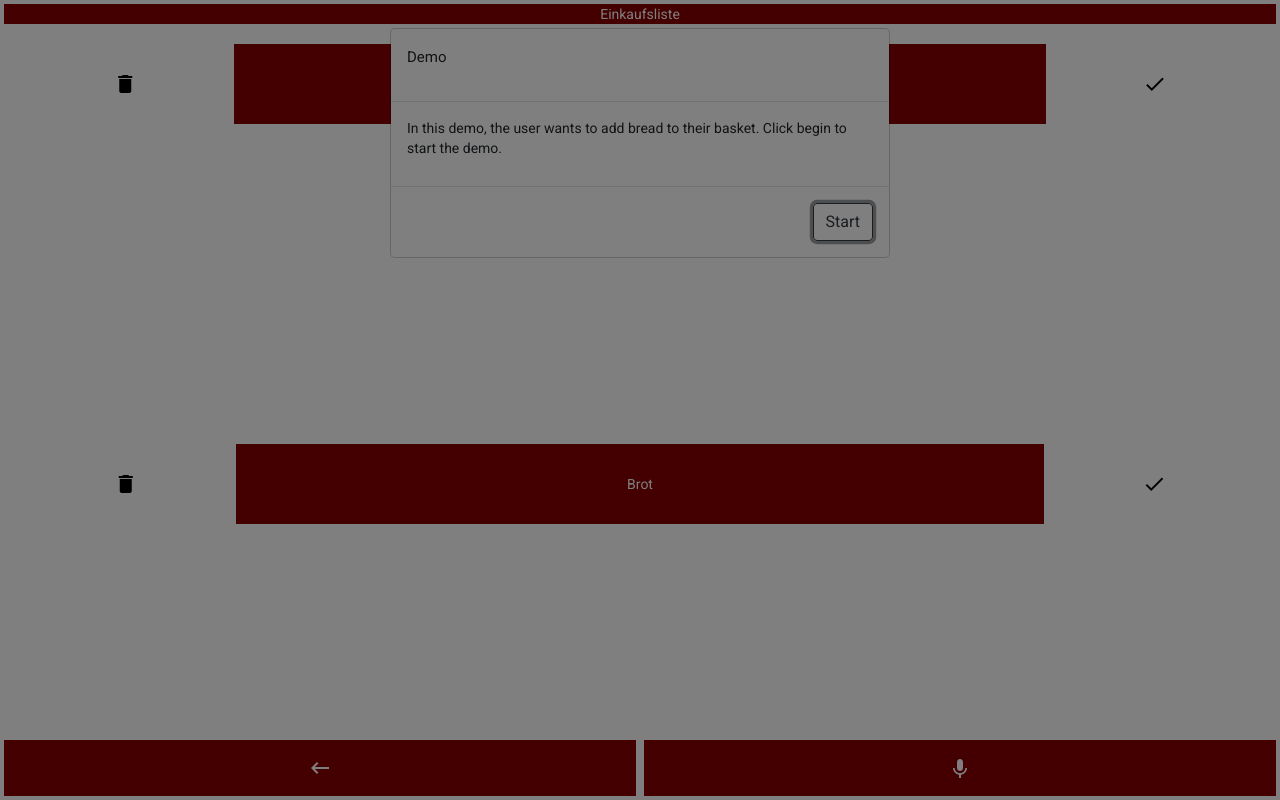
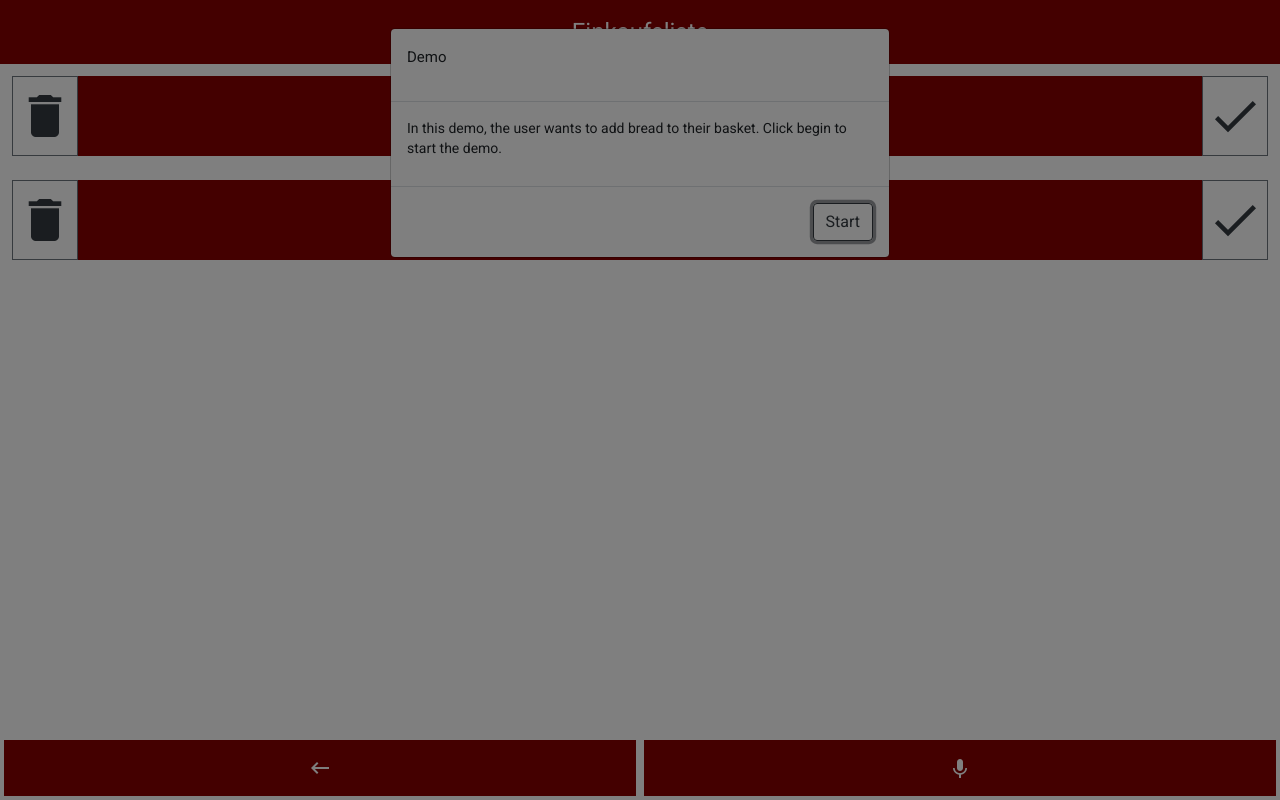
Before and after one commit to blackrainbow-it/blackrainbow-frontend, an Angular app: page /shopping-list in a window 1280 px wide. Shown: the top 800 px of the page. Built offline with nearby package versions, Linux system fonts and the light colour scheme.

Commit message:
refactored shopping list

```diff
--- a/src/app/pages/shopping-list-page/shopping-list-page.component.html
+++ b/src/app/pages/shopping-list-page/shopping-list-page.component.html
@@ -1,12 +1,14 @@
-<div class="bg-primary text-white m-1 text-center">Einkaufsliste</div>
-<div class="d-flex einkaufsliste h-50" *ngFor="let item of items">
-    <div class="flex-container bg-primary text-white m-3 text-center ">
-        <div class="flex-item justifyFlex listButtons">
-            <span class="material-icons">delete</span>
+<h1 class="bg-primary text-white m-0 p-3 text-center">Einkaufsliste</h1>
+<div class="d-flex flex-column p-1" *ngFor="let item of items">
+    <div class="d-flex text-white m-2 text-center ">
+        <div
+            class="d-flex sideButton justify-content-center align-items-center bg-white text-dark border border-secondary">
+            <span class="material-icons p-1">delete</span>
         </div>
-        <div class="flex-item justifyFlex ">{{item}}</div>
-        <div class="flex-item justifyFlex  listButtons">
-            <span class="material-icons">done</span>
+        <h1 class="d-flex flex-fill m-0 p-4 bg-primary justify-content-center align-items-center ">{{item}}</h1>
+        <div
+            class="d-flex sideButton justify-content-center align-items-center bg-white text-dark border border-secondary">
+            <span class="material-icons p-1">done</span>
         </div>
     </div>
 </div>
--- a/src/app/pages/shopping-list-page/shopping-list-page.component.scss
+++ b/src/app/pages/shopping-list-page/shopping-list-page.component.scss
@@ -1,22 +1,9 @@
-.flex-container {
-  display: flex;
-  height: 20%;
-
+.sideButton{
+	min-width: 3em;
+	min-height: 3em;
 }
-.einkaufsliste{
-  display: flex;
-  flex-direction: column;
-}
-
-.listButtons{
-	background-color: white;
-	color: black;
-}
-
-.justifyFlex{
-	display: flex;
-	justify-content: center;
-  	align-items: center;
+.sideButton span{
+	font-size: 4em;
 }
 
 .flex-item:nth-of-type(1) {
--- a/src/app/pages/shopping-list-page/shopping-list-page.component.ts
+++ b/src/app/pages/shopping-list-page/shopping-list-page.component.ts
@@ -11,7 +11,7 @@ export class ShoppingListPageComponent implements OnInit, AfterViewInit {
 
   constructor(private readonly modalService: NgbModal) { }
 
-  public items = ['Milch', 'Brot', 'Nudeln'];
+  public items = ['Milch', 'Nudeln'];
 
   public openDialog(): void {
     const heading = 'Demo';
@@ -33,7 +33,7 @@ export class ShoppingListPageComponent implements OnInit, AfterViewInit {
     systemReply.load();
     userPrompt.play();
     userPrompt.onended = () => {
-      this.items = this.items.filter(x => x !== 'Brot');
+      this.items.push('Brot');
       setTimeout(() => systemReply.play(), 600);
     };
   }
```
